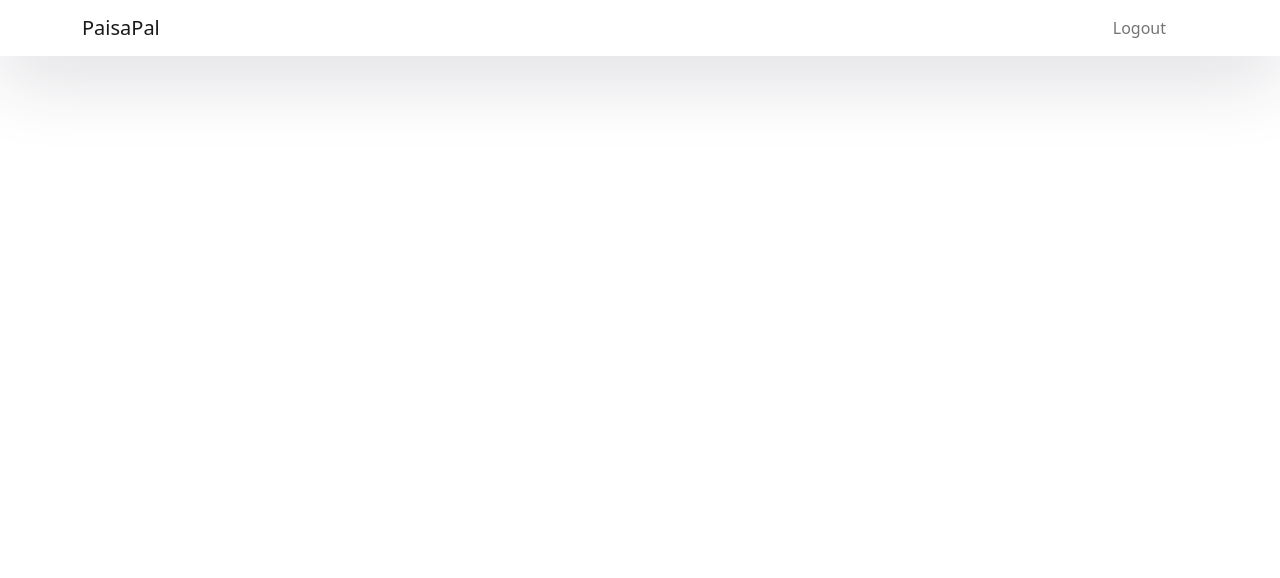
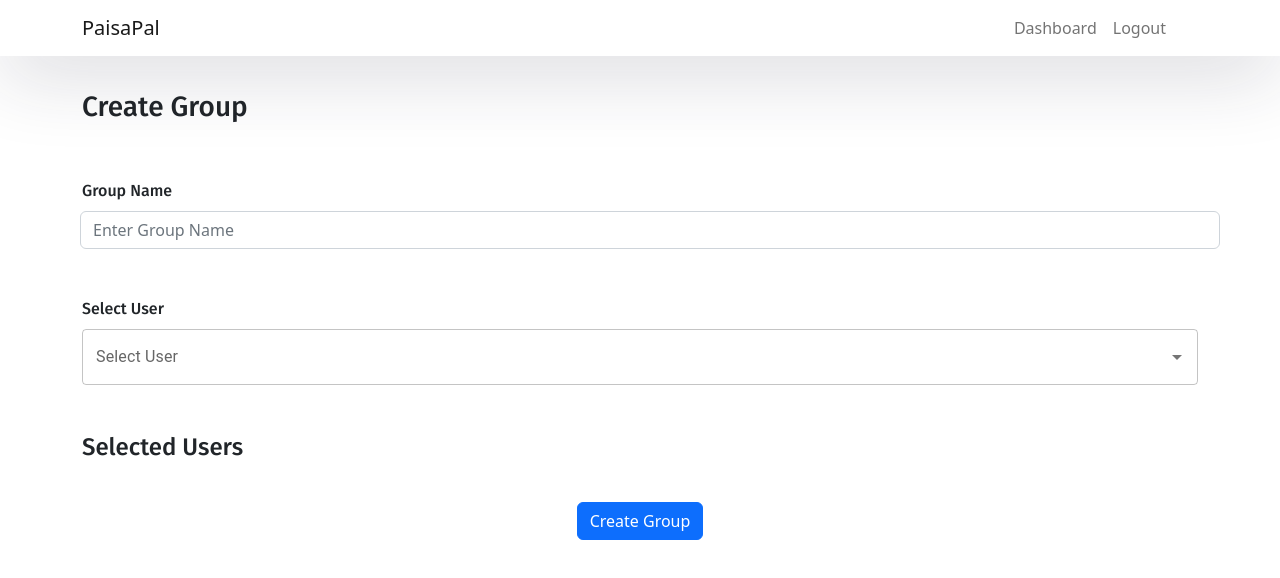
Before and after one commit to Konu9712/PisaPal, a React (Create React App) app: page /create-group in a window 1280 px wide. Shown: the top 578 px of the page. Built offline with nearby package versions, Linux system fonts and the light colour scheme; no server answers; sample sign-in values are in the browser's storage.

Commit message:
Create group design and api integration is done

```diff
--- a/src/App.js
+++ b/src/App.js
@@ -7,7 +7,6 @@ import { Login } from "./components/Login.js";
 import { Signup } from "./components/Signup.js";
 import { Dashboard } from "./Pages/Dashboard/Dashboard";
 import { CreateGroup } from "./Pages/CreateGroup/CreateGroup";
-import { Create } from "@mui/icons-material";
 //import { useNavigate } from "react-router-dom";
 
 function App() {
@@ -50,6 +49,11 @@ function App() {
                     { token ?
                       (
                         <ul className="navbar-nav ml-auto">
+                          <li className="nav-item">
+                            <Link className="nav-link" to={"/dashboard"}>
+                              Dashboard
+                            </Link>
+                          </li>
                           <li className="nav-item">
                             <Link className="nav-link" onClick={(e) => btnLogout(e)}  to={"/sign-in"}>
                               Logout
--- a/src/Pages/CreateGroup/CreateGroup.js
+++ b/src/Pages/CreateGroup/CreateGroup.js
@@ -1,12 +1,204 @@
+import React, { useEffect, useState } from "react";
+import { useNavigate } from "react-router-dom";
+import Autocomplete from '@mui/material/Autocomplete';
+import TextField from '@mui/material/TextField';
+import { FontAwesomeIcon } from '@fortawesome/react-fontawesome';
+import { faRemove } from '@fortawesome/free-solid-svg-icons';
 
 
-import React, { useEffect } from "react";
-import { useNavigate, Link } from "react-router-dom";
-import { FontAwesomeIcon } from '@fortawesome/react-fontawesome';
-import { faPlusCircle } from '@fortawesome/free-solid-svg-icons'
 
 export const CreateGroup = () => {
 
+    const navigate = useNavigate();
+
+    const [group, setGroup] = useState({
+        groupName: "",
+        groupArray: [],
+        userArray : [],
+        selectedUserArray : []
+    });
+
+    const [errors, setErrors] = useState({});
+
+    useEffect(() => {
+
+      const token = localStorage.getItem("token");
+      if (!token) {
+        navigate("/sign-in");
+      }
+
+      const requestOptions = {
+        method: "GET",
+        headers: { "Content-Type": "application/json" ,
+                    "authorization" : localStorage.getItem('token'),
+                },
+      };
+
+      fetch('http://localhost:8000/getUsers', requestOptions).then(
+        async (response) => {
+          if (response.status === 200) {
+            response = await response.json();
+            for (let i = 0; i < response.length; i++) {
+              if(group.userArray.length > 0) {
+                for (let j = 0; j < group.userArray.length; j++) {
+                  if(group.userArray[j].label != response[i].name + " (" + response[i].email + ")") {
+                    group.userArray.push( { label: response[i].name + " (" + response[i].email + ")" });
+                    break;
+                  }
+                }
+              } else {
+                group.userArray.push( { label: response[i].name + " (" + response[i].email + ")" });
+                break;
+              }
+             }
+             console.log(group.userArray);
+          } else if (response.status === 400) {
+            response = await response.json();
+            console.log(response.error);
+          }
+        }
+      );
+
+    }, []);
+
+    const handleSubmit = (e, type) => {
+        e.preventDefault();
+        setGroup({ ...group, [type]: e.target.value });
+    };
+
+    const handleAutoComplete = (e, type) => {
+      e.preventDefault();
+      if(group.selectedUserArray > 0) {
+        for (let j = 0; j < group.selectedUserArray.length; j++) {
+          console.log(group.selectedUserArray[j]);
+          if(group.selectedUserArray[j] != e.target.innerText) {
+            group.selectedUserArray.push(e.target.innerText);
+            setGroup({ ...group, [type]: e.target.value });
+            break;
+          } else {
+            alert('This user alreay selected');
+            break;
+          }
+        }
+      } else {
+        group.selectedUserArray.push(e.target.innerText);
+        setGroup({ ...group, [type]: e.target.value });
+      }
+    }
+
+    const btnCreateGroup = async (e) => {
+        e.preventDefault();
+
+        let formErrors = {};
+
+        if (!group.groupName) {
+          formErrors.groupName = "Group Name is required";
+        }
+
+        if (group.selectedUserArray.length == 0) {
+          formErrors.groupArray = "You have to select user";
+        } else if (group.selectedUserArray.length < 2) {
+            formErrors.groupArray = "You have to select atleat 2 users";
+        }
+
+        setErrors(formErrors);
+
+        if (!Object.keys(formErrors).length) {
+
+          //post request
+
+          const finalSelectedUserArray = [];
+          for (let i = 0; i < group.selectedUserArray.length; i++) {
+              let str = group.selectedUserArray[i].split('(');
+              finalSelectedUserArray.push(str[1].replace(')', ''));
+          }
+
+          console.log(finalSelectedUserArray);
+
+          const requestOptions = {
+            method: "POST",
+            headers: { "Content-Type": "application/json" },
+            body: JSON.stringify({
+                groupName: group.groupName,
+                groupArray: finalSelectedUserArray,
+            }),
+          };
+
+          fetch('http://localhost:8000/group/create/' + localStorage.getItem("userId"), requestOptions).then(
+            async (response) => {
+              if (response.status === 200) {
+                console.log("success");
+                navigate("/dashboard");
+              } else if (response.status === 400) {
+                response = await response.json();
+                console.log(response.error);
+              }
+            }
+          );
+
+          setErrors({});
+
+        }
+
+      };
 
 
+      const deleteUser = (type, index, val) => {
+        const newArray = group.selectedUserArray.filter((value) => value !== val);
+        group.selectedUserArray = newArray;
+        console.log(group.selectedUserArray);
+        setGroup({ ...group, [type]: index });
+      };
+
+    return(
+
+        <div className="container section-p1">
+            <div className="row mt-5">
+                <h3 className="col-12">Create Group</h3>
+                <label className="col mt-5">Group Name</label>
+                <input
+                    type="text"
+                    className="form-control mt-2 groupName"
+                    placeholder="Enter Group Name"
+                    value={group.groupName}
+                    onChange={(e) => handleSubmit(e, "groupName")}
+                />
+                <div>
+                    {errors.groupName && <div className="error">{errors.groupName}</div>}
+                </div>
+                <label className="col-12 mt-5">Select User</label>
+                <Autocomplete
+                    disablePortal
+                    id="combo-box-demo"
+                    options={group.userArray}
+                    className="mt-2"
+                    renderInput={(params) => <TextField {...params} label="Select User" />}
+                    onChange={(e) => handleAutoComplete(e, "groupArray")}
+                />
+                {errors.groupArray && <div className="error mt-1">{errors.groupArray}</div>}
+                <div className="mt-5">
+                    <h4 className="col-12 mb-3">Selected Users</h4>
+                    <div>
+                      {
+                          (() => {
+                            let container = [];
+                            group.selectedUserArray.forEach((val, index) => {
+                              container.push(
+                                <div className="row" key={index}>
+                                  <label className="col">{val}</label>
+                                  <label className="col-auto" onClick={() => deleteUser( "groupArray", index, val)} ><FontAwesomeIcon icon={faRemove} /></label>
+                                  <hr className="mt-2" />
+                                </div>)
+                            });
+                            return container;
+                          })()
+                        }
+                    </div>
+                </div>
+            </div>
+            <button type="submit" className="btn btn-primary mt-4 mx-auto d-block" onClick={(e) => btnCreateGroup(e)}> Create Group </button>
+        </div>
+
+    );
+
 }
--- a/src/Pages/Dashboard/Dashboard.js
+++ b/src/Pages/Dashboard/Dashboard.js
@@ -9,10 +9,12 @@ export const Dashboard = () => {
   const navigate = useNavigate();
 
   useEffect(() => {
+
     const token = localStorage.getItem("token");
     if (!token) {
       navigate("/sign-in");
     }
+
   }, []);
 
   return (
--- a/src/components/Login.js
+++ b/src/components/Login.js
@@ -34,11 +34,11 @@ export const Login = () => {
     setErrors(formErrors);
 
     if (!Object.keys(formErrors).length) {
-      const res = await axios
+      await axios
         .post("http://localhost:8000/auth/login", user)
         .then((res) => {
-          localStorage.setItem("token", JSON.stringify(res.data.token));
-          localStorage.setItem("userId", JSON.stringify(res.data.userId));
+          localStorage.setItem("token", res.data.token);
+          localStorage.setItem("userId", res.data.userId);
           navigate("/dashboard");
           window.location.reload(true);
           setErrors({});
--- a/src/components/Signup.js
+++ b/src/components/Signup.js
@@ -48,6 +48,7 @@ export const Signup = () => {
     if (!Object.keys(formErrors).length) {
 
       //post request
+
       const requestOptions = {
         method: "POST",
         headers: { "Content-Type": "application/json" },
--- a/src/index.css
+++ b/src/index.css
@@ -112,3 +112,7 @@ span {
 .cursorPointer {
   cursor: pointer;
 }
+
+.groupName{
+  margin-left: 10px;
+}
```
